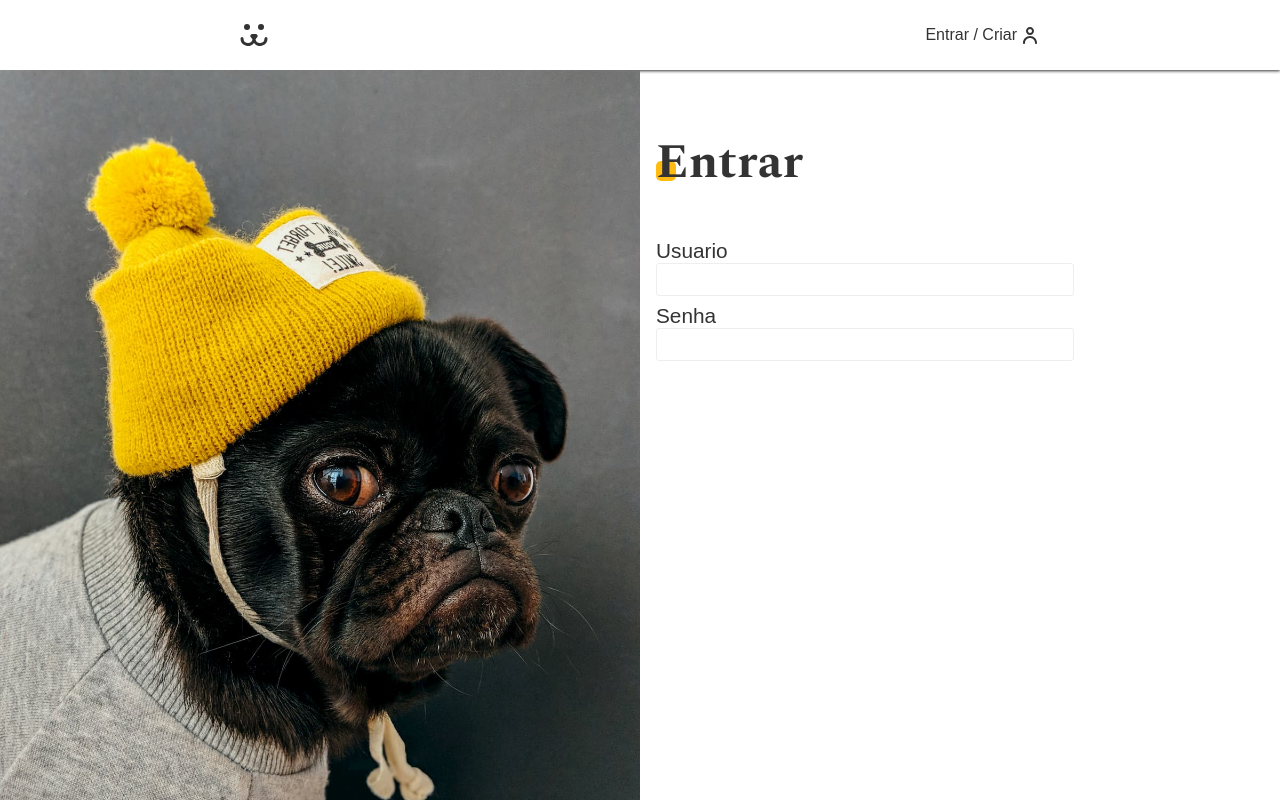
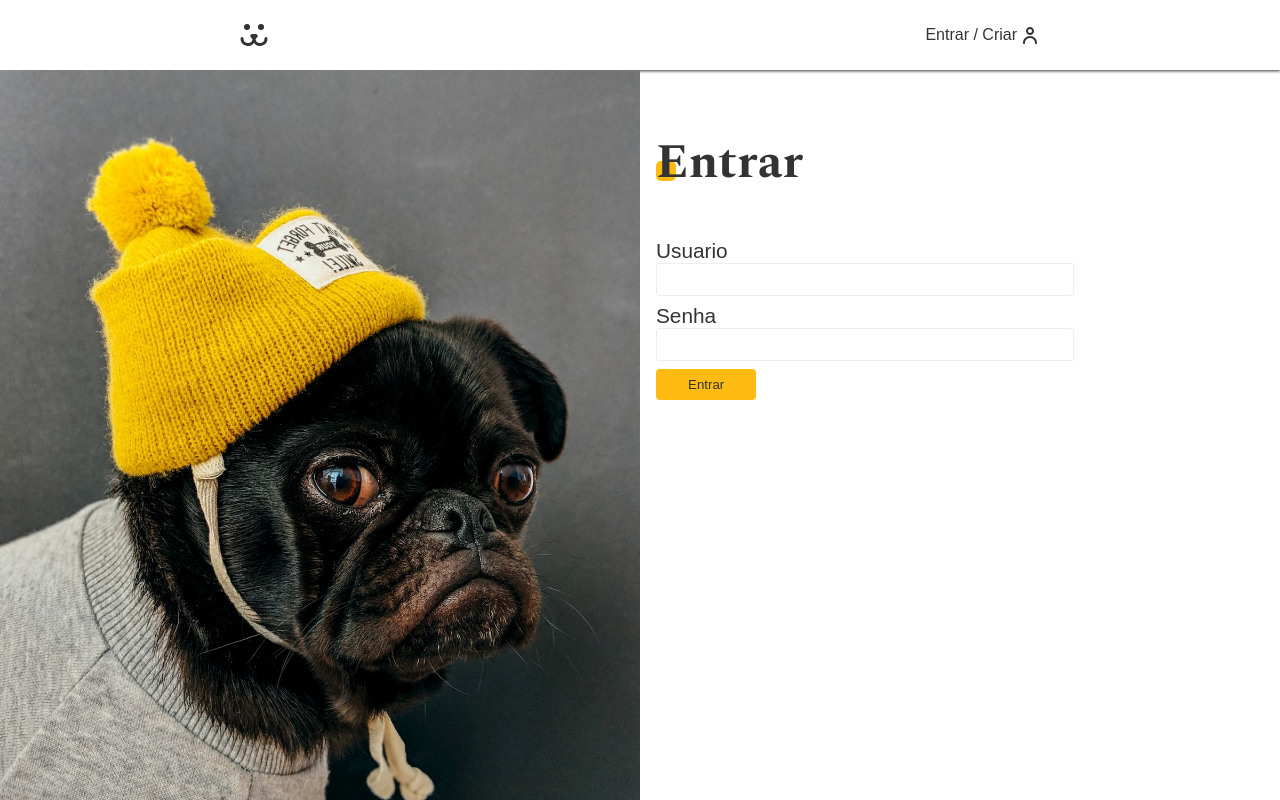
Before and after one commit to Raphael-Medeiros/dogs-social-network-react, a React (Create React App) app: page /login in a window 1280 px wide. Built offline with nearby package versions, Linux system fonts and the light colour scheme.

Commit message:
Created button component

```diff
--- /dev/null
+++ b/src/Components/Forms/Button.js
@@ -0,0 +1,8 @@
+import React from "react";
+import Styles from "./Button.module.css";
+
+const Button = ({ children }) => {
+  return <button className={Styles.button}>{children}</button>;
+};
+
+export default Button;
--- /dev/null
+++ b/src/Components/Forms/Button.module.css
@@ -0,0 +1,14 @@
+.button {
+    padding: .5rem 2rem;
+    background-color: #fb1;
+    color: #333;
+    border: none;
+    border-radius: 4px;
+    cursor: pointer;
+}
+
+.button:hover,
+.button:focus {
+    outline: none;
+    box-shadow: #fe8 0px 0px 0px 3px;
+}
--- a/src/Components/Pages/Login/Login.js
+++ b/src/Components/Pages/Login/Login.js
@@ -3,6 +3,7 @@ import Styles from "./Login.module.css";
 
 import Input from "../../Forms/Input";
 import Title from "../../Partials/Title";
+import Button from "../../Forms/Button";
 
 const Login = () => {
   return (
@@ -10,9 +11,12 @@ const Login = () => {
       <div className={Styles.background}></div>
       <div></div>
       <div className={Styles.content}>
-        <Title>Entrar</Title>
-        <Input label="Usuario" name="Usuario" error={null} />
-        <Input label="Senha" name="Senha" error={null} />
+        <div>
+          <Title>Entrar</Title>
+          <Input label="Usuario" name="Usuario" error={null} />
+          <Input label="Senha" name="Senha" type="password" error={null} />
+          <Button>Entrar</Button>
+        </div>
       </div>
     </section>
   );
```
